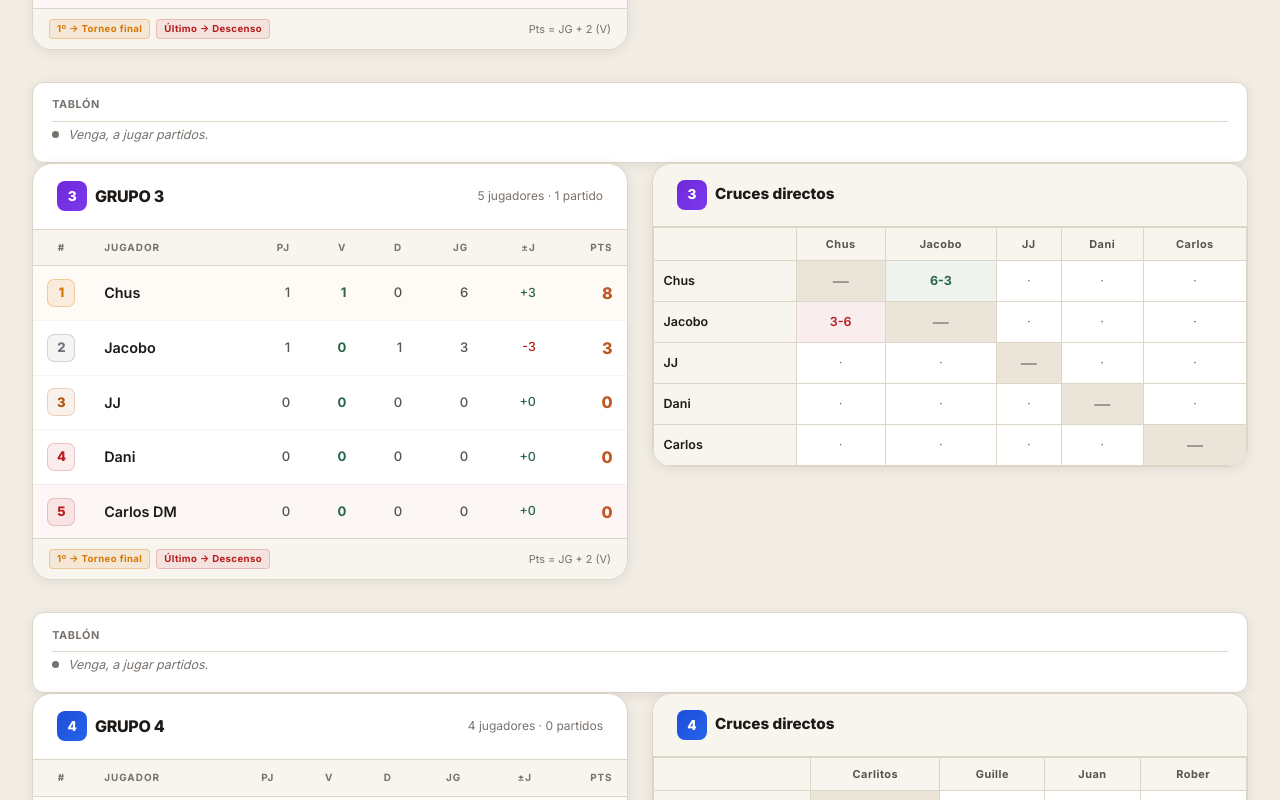
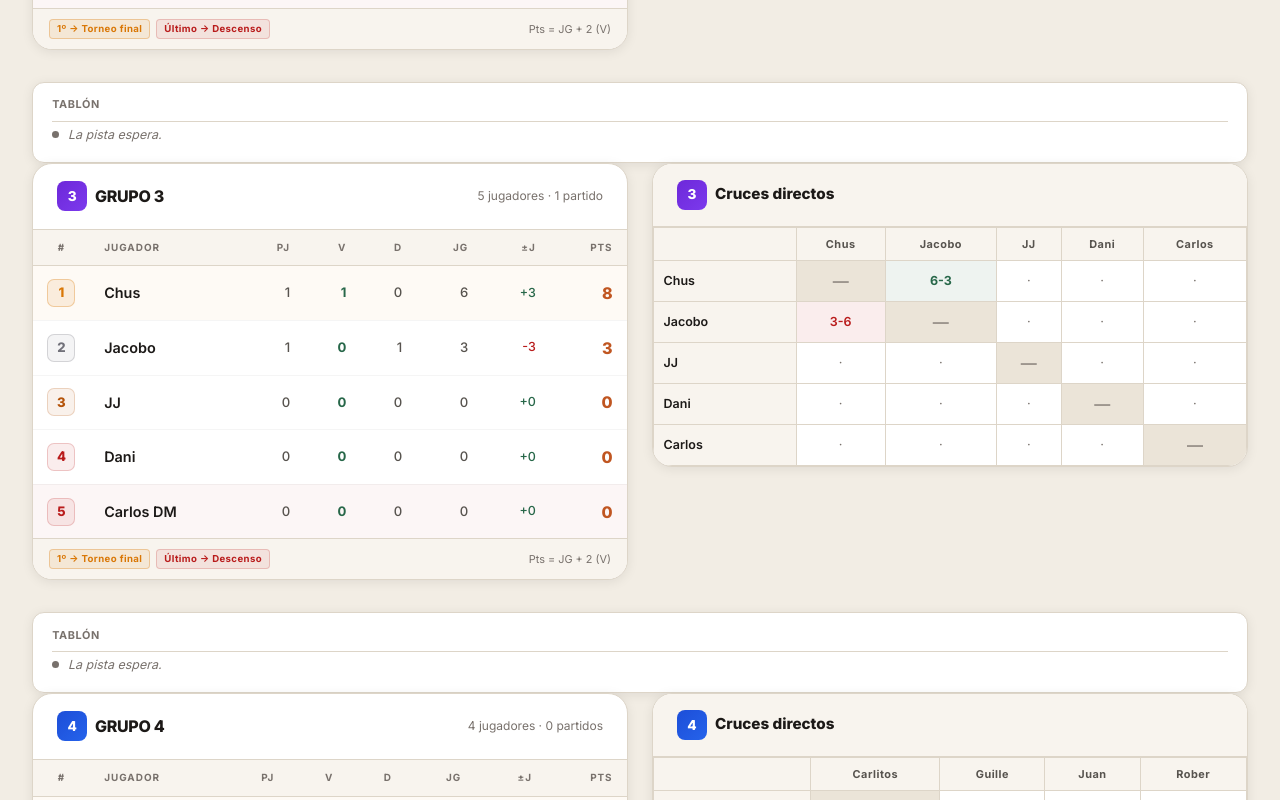
Before and after one commit to asistentepaul-ai/almendros-tennis, a website: page docs/index.html in a window 1280 px wide. Shown: the part 1900-2700 px from the top of the page. Drawn offline with Linux system fonts and the light colour scheme.

Commit message:
fix: placeholder tablón → 'La pista espera.'

```diff
--- a/docs/index.html
+++ b/docs/index.html
@@ -768,7 +768,7 @@
     const div = document.createElement('div');
     div.className = 'tablon';
     if (items.length === 0) {
-      div.innerHTML = `<div class="tablon-header">Tablón</div><div class="tablon-item" style="color:var(--muted);font-style:italic"><div class="tablon-dot t-safe"></div><span>Venga, a jugar partidos.</span></div>`;
+      div.innerHTML = `<div class="tablon-header">Tablón</div><div class="tablon-item" style="color:var(--muted);font-style:italic"><div class="tablon-dot t-safe"></div><span>La pista espera.</span></div>`;
     } else {
       const rows = items.map(item => `
         <div class="tablon-item">
```
Also changed, not shown: public/index.html (+1 -1 lines).
